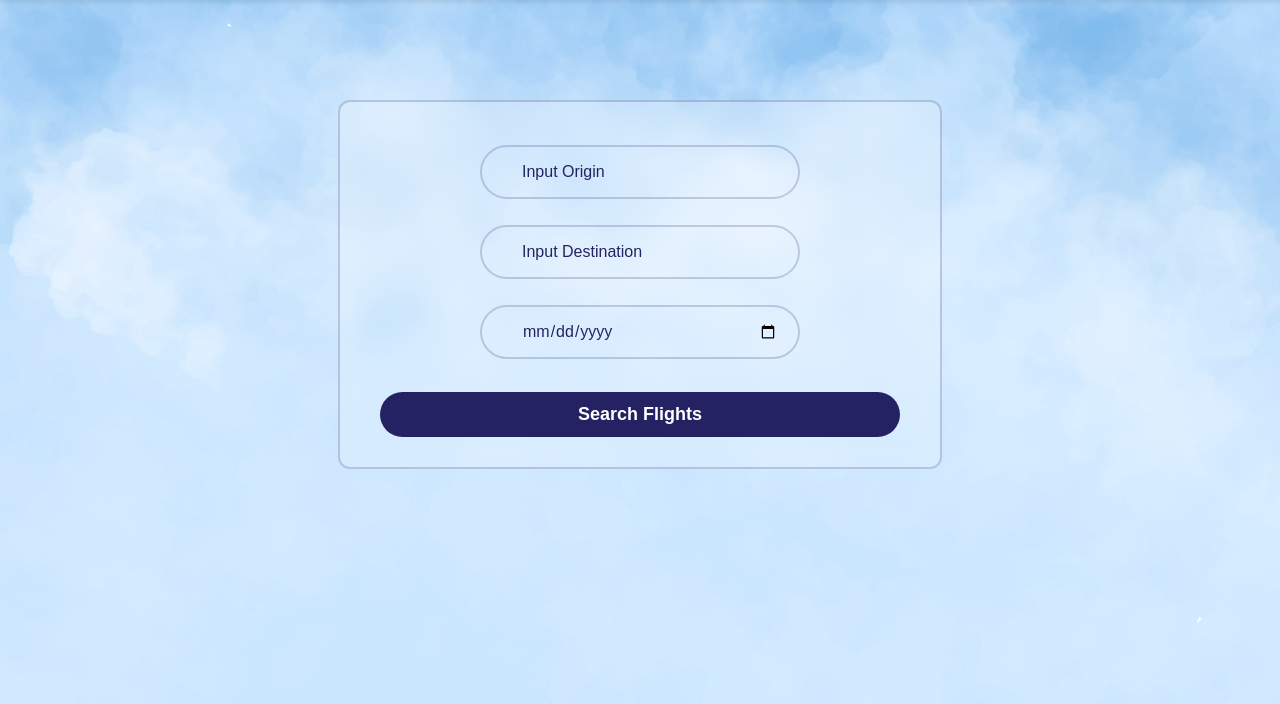
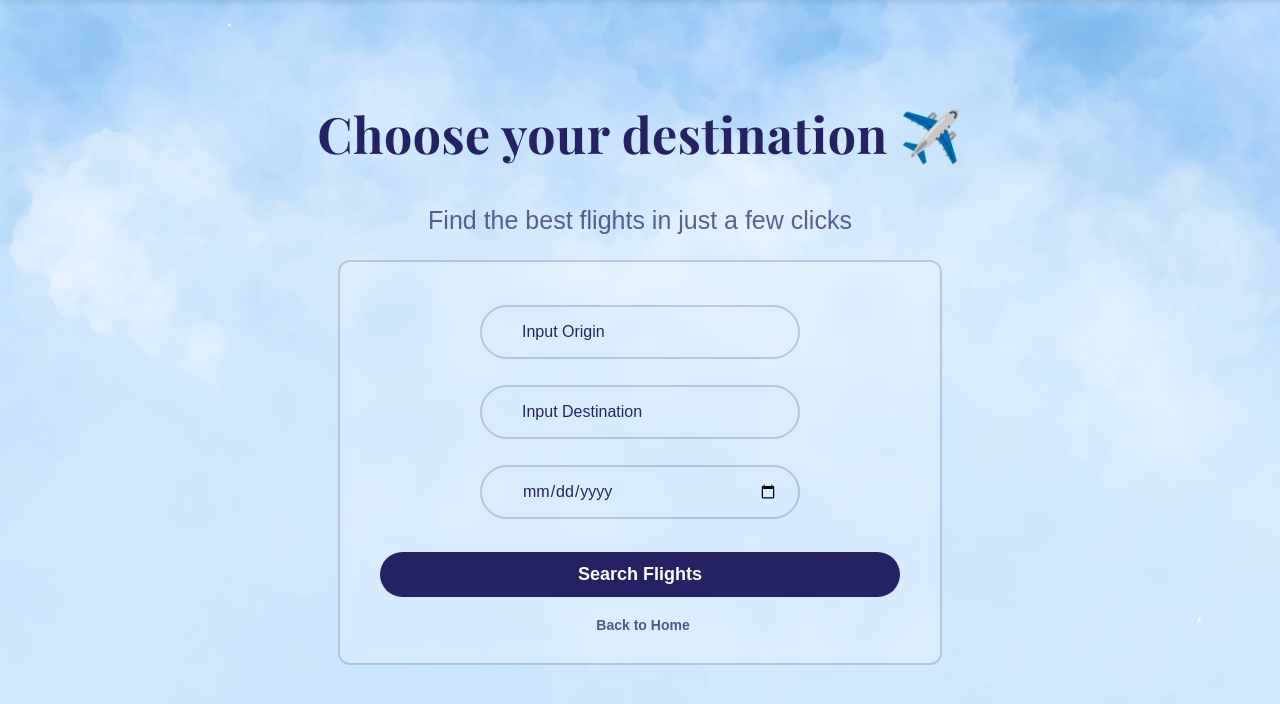
Before and after one commit to Ellibrinker/FlyTAU, a Flask app: page /search_flights in a window 1280 px wide. Shown: the part 60-764 px from the top of the page. Run offline with Flask 3, Linux system fonts and the light colour scheme; some libraries are stand-ins or nearby versions.

Commit message:
Update search_flights.html

```diff
--- a/templates/search_flights.html
+++ b/templates/search_flights.html
@@ -4,6 +4,7 @@
     <meta charset="UTF-8">
     <title>Flight Booking</title>
     <link rel="stylesheet" href="/static/search_flights.css">
+    <link href="https://fonts.googleapis.com/css2?family=Playfair+Display:wght@400;600;700;900&display=swap" rel="stylesheet">
     <link href='https://cdn.boxicons.com/3.0.6/fonts/basic/boxicons.min.css' rel='stylesheet'>
 </head>
 <body>
@@ -27,6 +28,8 @@
         {% endif %}
 
         <!-- טופס חיפוש טיסות -->
+        <h1 class="search-title">Choose your destination ✈️</h1>
+        <p class="search-subtitle">Find the best flights in just a few clicks</p>
         <form action="/search_flights" method="GET" class="search-form">
             <div class="input-box">
                 <input type="text" name="origin" placeholder="Input Origin" value="{{ request.args.get('origin', '') }}">
@@ -43,6 +46,11 @@
             </div>
 
             <button type="submit">Search Flights</button>
+            <a href="/" class="back-home">
+                <i class='bxr  bx-arrow-left'></i>
+                Back to Home
+            </a>
+
         </form>
 
         <!-- טבלת טיסות -->
```
